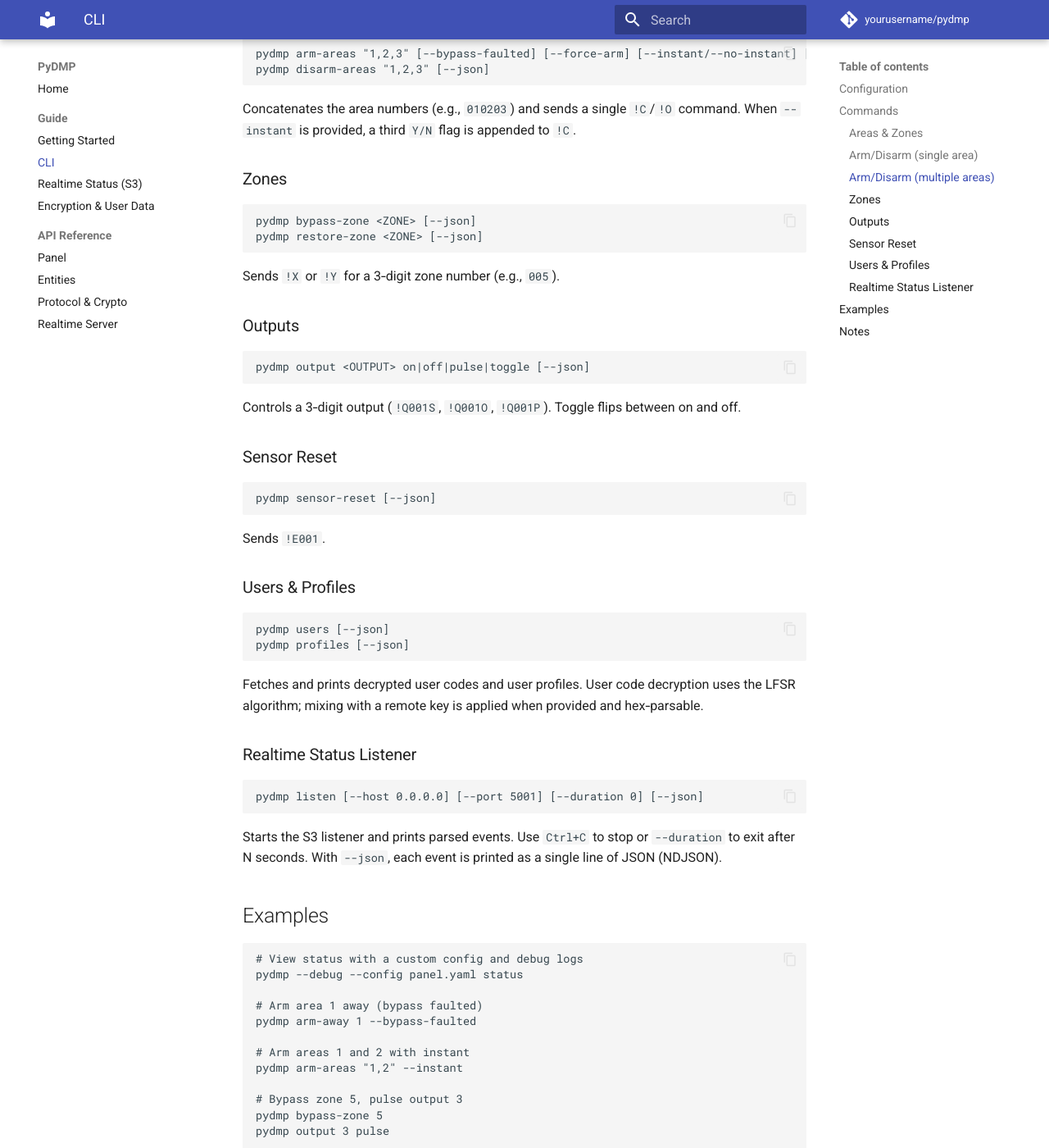
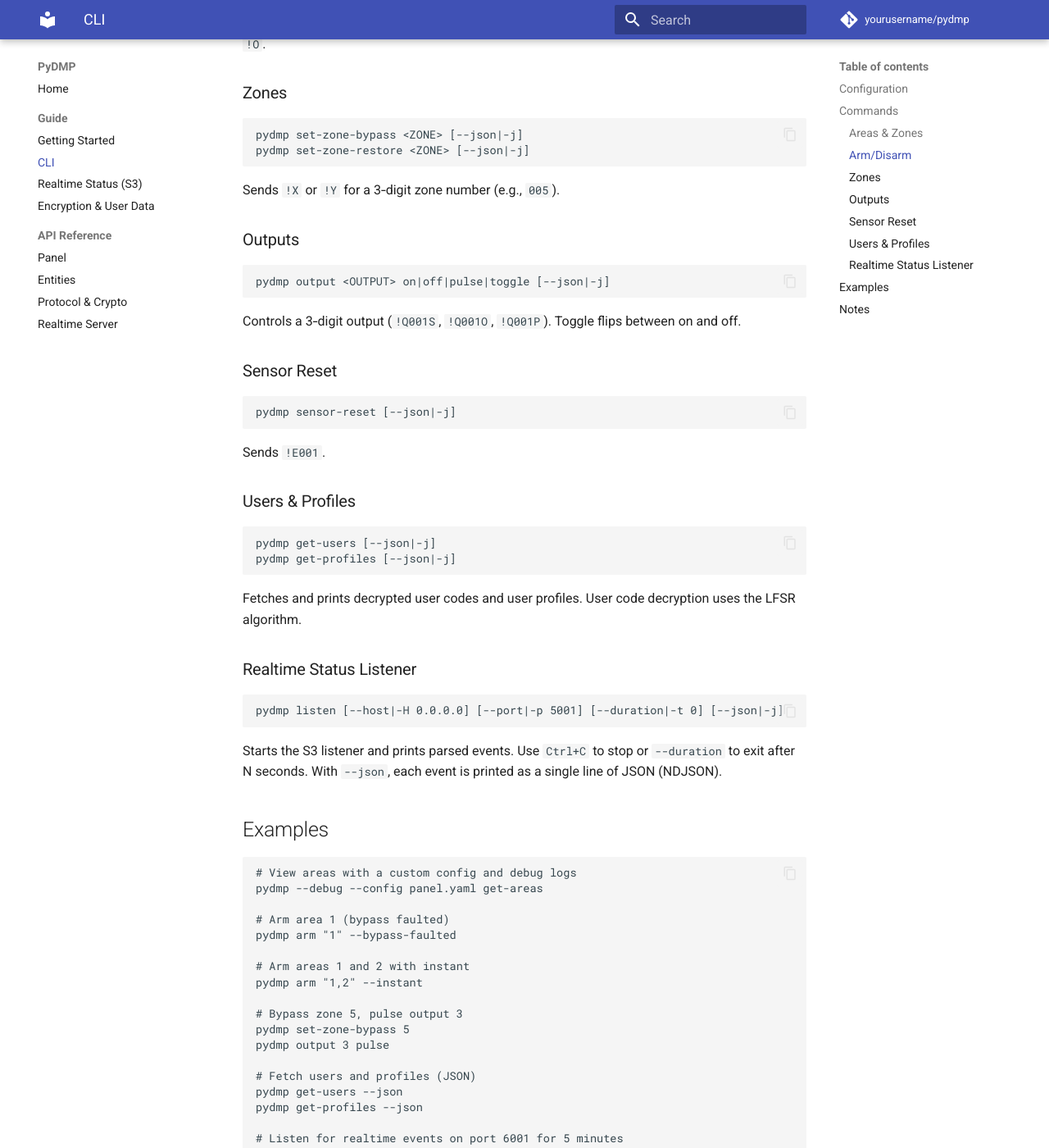
Before and after one commit to amattas/pydmp, an MkDocs documentation site: the page built from docs/guide/cli.md, in a window 1280 px wide and 1400 px high, scrolled down 1052 px. Shown: the whole window at 82% size. Built offline with MkDocs 1.6.1 and Material for MkDocs 9.7.7, drawn with Linux system fonts in a browser that asks for light colours; comment, search, counter and statistics services are not loaded; some of the changed text lies outside the part shown.

Commit message:
Improvements

````diff
--- a/docs/guide/cli.md
+++ b/docs/guide/cli.md
@@ -18,85 +18,82 @@
 ```
 
 Global options:
-- `--config/-c PATH` — path to YAML file (default: `config.yaml`)
-- `--debug` — verbose logs
-Common flag:
-- `--json` — output JSON instead of human-readable text (where applicable). For `listen`, `--json` outputs newline-delimited JSON (NDJSON).
+- `--config, -c PATH` — path to YAML file (default: `config.yaml`)
+- `--verbose, -v` — verbose logs (DEBUG)
+- `--quiet, -q` — reduce logs (WARNING)
+- `--debug, -d` — debug logs (overrides other flags)
+- `--version, -V` — show version and exit
+- `--help, -h` — show help
+
+Common option:
+- `--json, -j` — output JSON instead of human‑readable text (where applicable). For `listen`, `--json` outputs newline‑delimited JSON (NDJSON).
 
 ## Commands
 
 ### Areas & Zones
 ```bash
-pydmp get-areas [--json]
-pydmp get-zones [--json]
+pydmp get-areas [--json|-j]
+pydmp get-zones [--json|-j]
 ```
 Print areas and zones separately.
 
-### Arm/Disarm (single area)
+### Arm/Disarm
 ```bash
-pydmp arm-away <AREA> [--bypass-faulted] [--force-arm] [--json]
-pydmp arm-stay <AREA> [--bypass-faulted] [--force-arm] [--json]
-pydmp disarm <AREA> [--json]
+pydmp arm "1,2,3" [--bypass-faulted|-b] [--force-arm|-f] [--instant|-i/--no-instant] [--json|-j]
+pydmp disarm <AREA> [--json|-j]
 ```
-Sends `!C` with two flags by default; see multi‑area for the optional “instant” flag.
-
-### Arm/Disarm (multiple areas)
-```bash
-pydmp arm-areas "1,2,3" [--bypass-faulted] [--force-arm] [--instant/--no-instant] [--json]
-pydmp disarm-areas "1,2,3" [--json]
-```
-Concatenates the area numbers (e.g., `010203`) and sends a single `!C`/`!O` command. When `--instant` is provided, a third `Y/N` flag is appended to `!C`.
+`arm` accepts a comma‑separated list of areas and sends a single `!C` command. When `--instant` is provided, a third `Y/N` flag is appended to `!C`. `disarm` takes a single area and sends `!O`.
 
 ### Zones
 ```bash
-pydmp bypass-zone <ZONE> [--json]
-pydmp restore-zone <ZONE> [--json]
+pydmp set-zone-bypass <ZONE> [--json|-j]
+pydmp set-zone-restore <ZONE> [--json|-j]
 ```
 Sends `!X` or `!Y` for a 3‑digit zone number (e.g., `005`).
 
 ### Outputs
 ```bash
-pydmp output <OUTPUT> on|off|pulse|toggle [--json]
+pydmp output <OUTPUT> on|off|pulse|toggle [--json|-j]
 ```
 Controls a 3‑digit output (`!Q001S`, `!Q001O`, `!Q001P`). Toggle flips between on and off.
 
 ### Sensor Reset
 ```bash
-pydmp sensor-reset [--json]
+pydmp sensor-reset [--json|-j]
 ```
 Sends `!E001`.
 
 ### Users & Profiles
 ```bash
-pydmp users [--json]
-pydmp profiles [--json]
+pydmp get-users [--json|-j]
+pydmp get-profiles [--json|-j]
 ```
-Fetches and prints decrypted user codes and user profiles. User code decryption uses the LFSR algorithm; mixing with a remote key is applied when provided and hex‑parsable.
+Fetches and prints decrypted user codes and user profiles. User code decryption uses the LFSR algorithm.
 
 ### Realtime Status Listener
 ```bash
-pydmp listen [--host 0.0.0.0] [--port 5001] [--duration 0] [--json]
+pydmp listen [--host|-H 0.0.0.0] [--port|-p 5001] [--duration|-t 0] [--json|-j]
 ```
 Starts the S3 listener and prints parsed events. Use `Ctrl+C` to stop or `--duration` to exit after N seconds. With `--json`, each event is printed as a single line of JSON (NDJSON).
 
 ## Examples
 ```bash
-# View status with a custom config and debug logs
-pydmp --debug --config panel.yaml status
+# View areas with a custom config and debug logs
+pydmp --debug --config panel.yaml get-areas
 
-# Arm area 1 away (bypass faulted)
-pydmp arm-away 1 --bypass-faulted
+# Arm area 1 (bypass faulted)
+pydmp arm "1" --bypass-faulted
 
 # Arm areas 1 and 2 with instant
-pydmp arm-areas "1,2" --instant
+pydmp arm "1,2" --instant
 
 # Bypass zone 5, pulse output 3
-pydmp bypass-zone 5
+pydmp set-zone-bypass 5
 pydmp output 3 pulse
 
 # Fetch users and profiles (JSON)
-pydmp users --json
-pydmp profiles --json
+pydmp get-users --json
+pydmp get-profiles --json
 
 # Listen for realtime events on port 6001 for 5 minutes
 pydmp listen --port 6001 --duration 300
````
Also changed, not shown: README.md (+29 -7 lines), docs/index.md (+1 -1 lines), 1 other file.
